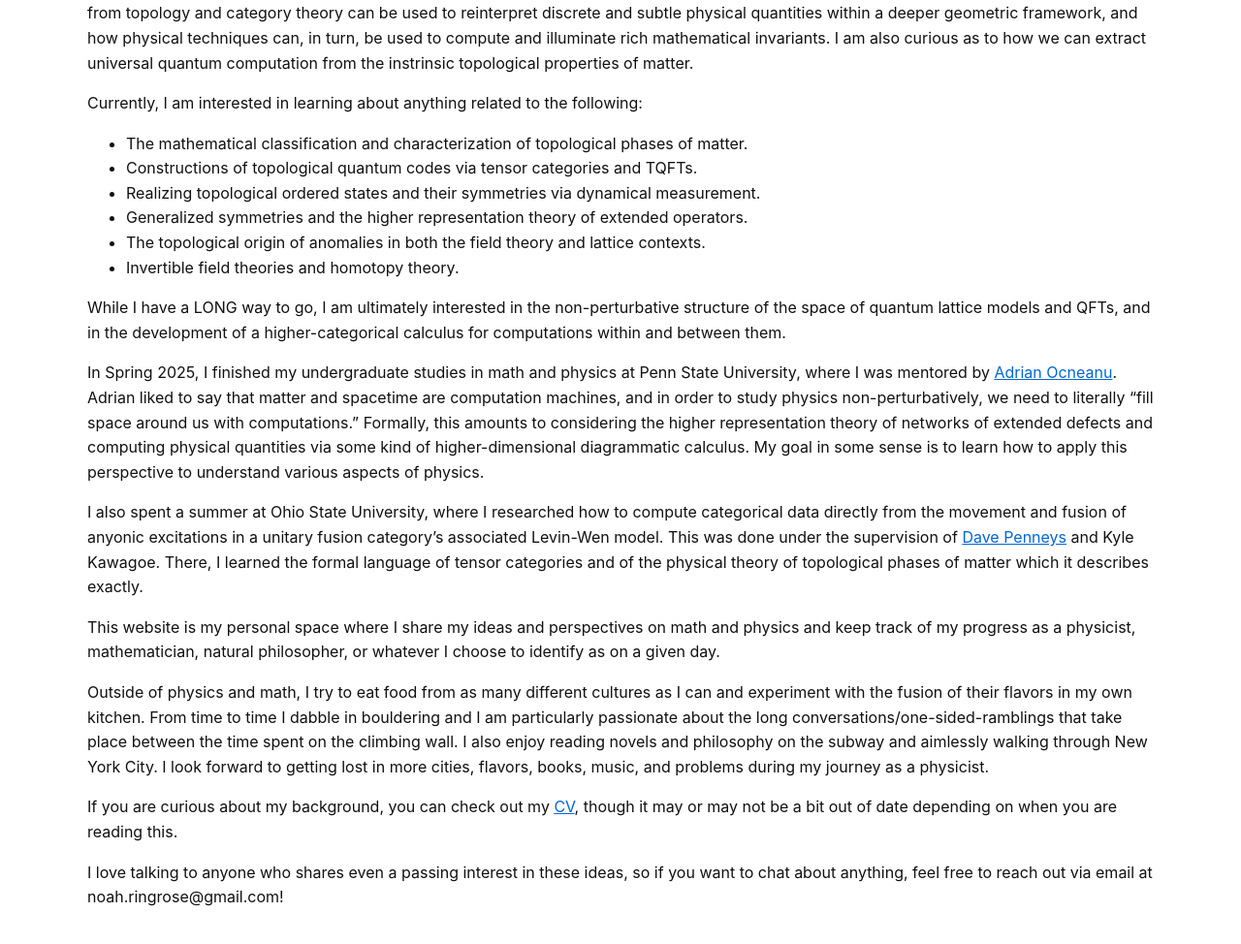
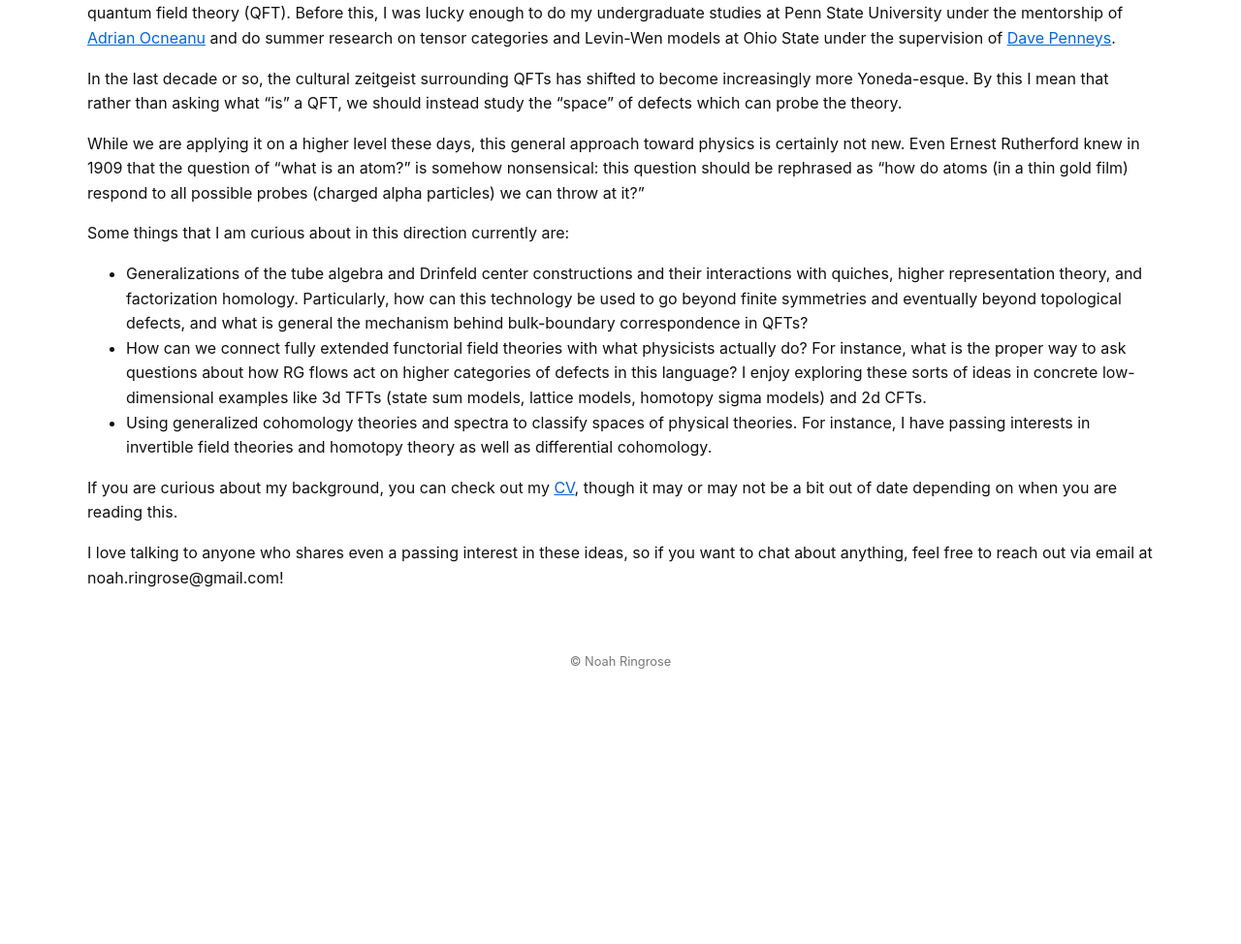
Before and after one commit to noahringrose/noahringrose.github.io, a Jekyll site: the page built from index.md, in a window 1280 px wide and 1400 px high. Shown: the part 422-1396 px from the top of the window at 97% size. Built offline with Jekyll 4.4.1, drawn with Linux system fonts in a browser that asks for light colours; some of the changed text lies outside the part shown.

Commit message:
Update index.md

```diff
--- a/index.md
+++ b/index.md
@@ -6,26 +6,16 @@ title: Home
 
 <img src="/assets/IMG_1283.png" alt="Profile picture" style="width:250px; border-radius: 50%; display:block; margin:auto;">
 
-Hi! I'm a first-year physics PhD student at NYU advised by Yifan Wang and Aditi Mitra. My research interests lie in understanding how methods from topology and category theory can be used to reinterpret discrete and subtle physical quantities within a deeper geometric framework, and how physical techniques can, in turn, be used to compute and illuminate rich mathematical invariants. I am also curious as to how we can extract universal quantum computation from the instrinsic topological properties of matter.
+Hi! I'm a first-year physics PhD student at NYU advised by Yifan Wang. I am broadly interested in the higher categorical structures which underly quantum field theory (QFT). Before this, I was lucky enough to do my undergraduate studies at Penn State University under the mentorship of [Adrian Ocneanu](https://mathpicture.fas.harvard.edu/hrt-course) and do summer research on tensor categories and Levin-Wen models at Ohio State under the supervision of [Dave Penneys](https://people.math.osu.edu/penneys.2/).
 
-Currently, I am interested in learning about anything related to the following:
+In the last decade or so, the cultural zeitgeist surrounding QFTs has shifted to become increasingly more Yoneda-esque. By this I mean that rather than asking what "is" a QFT, we should instead study the "space" of defects which can probe the theory.
 
-- The mathematical classification and characterization of topological phases of matter.
-- Constructions of topological quantum codes via tensor categories and TQFTs.
-- Realizing topological ordered states and their symmetries via dynamical measurement.
-- Generalized symmetries and the higher representation theory of extended operators.
-- The topological origin of anomalies in both the field theory and lattice contexts.
-- Invertible field theories and homotopy theory.
+While we are applying it on a higher level these days, this general approach toward physics is certainly not new. Even Ernest Rutherford knew in 1909 that the question of "what is an atom?" is somehow nonsensical: this question should be rephrased as "how do atoms (in a thin gold film) respond to all possible probes (charged alpha particles) we can throw at it?"
 
-While I have a LONG way to go, I am ultimately interested in the non-perturbative structure of the space of quantum lattice models and QFTs, and in the development of a higher-categorical calculus for computations within and between them.
-
-In Spring 2025, I finished my undergraduate studies in math and physics at Penn State University, where I was mentored by [Adrian Ocneanu](https://mathpicture.fas.harvard.edu/hrt-course). Adrian liked to say that matter and spacetime are computation machines, and in order to study physics non-perturbatively, we need to literally "fill space around us with computations." Formally, this amounts to considering the higher representation theory of networks of extended defects and computing physical quantities via some kind of higher-dimensional diagrammatic calculus. My goal in some sense is to learn how to apply this perspective to understand various aspects of physics.
-
-I also spent a summer at Ohio State University, where I researched how to compute categorical data directly from the movement and fusion of anyonic excitations in a unitary fusion category's associated Levin-Wen model. This was done under the supervision of [Dave Penneys](https://people.math.osu.edu/penneys.2/) and Kyle Kawagoe. There, I learned the formal language of tensor categories and of the physical theory of topological phases of matter which it describes exactly.
-
-This website is my personal space where I share my ideas and perspectives on math and physics and keep track of my progress as a physicist, mathematician, natural philosopher, or whatever I choose to identify as on a given day.
-
-Outside of physics and math, I try to eat food from as many different cultures as I can and experiment with the fusion of their flavors in my own kitchen. From time to time I dabble in bouldering and I am particularly passionate about the long conversations/one-sided-ramblings that take place between the time spent on the climbing wall. I also enjoy reading novels and philosophy on the subway and aimlessly walking through New York City. I look forward to getting lost in more cities, flavors, books, music, and problems during my journey as a physicist.
+Some things that I am curious about in this direction currently are:
+- Generalizations of the tube algebra and Drinfeld center constructions and their interactions with quiches, higher representation theory, and factorization homology. Particularly, how can this technology be used to go beyond finite symmetries and eventually beyond topological defects, and what is general the mechanism behind bulk-boundary correspondence in QFTs?
+- How can we connect fully extended functorial field theories with what physicists actually do? For instance, what is the proper way to ask questions about how RG flows act on higher categories of defects in this language? I enjoy exploring these sorts of ideas in concrete low-dimensional examples like 3d TFTs (state sum models, lattice models, homotopy sigma models) and 2d CFTs.
+- Using generalized cohomology theories and spectra to classify spaces of physical theories. For instance, I have passing interests in invertible field theories and homotopy theory as well as differential cohomology.
 
 If you are curious about my background, you can check out my [CV](/assets/Noah_Ringrose_CV_Nov_2025.pdf), though it may or may not be a bit out of date depending on when you are reading this.
 
```
